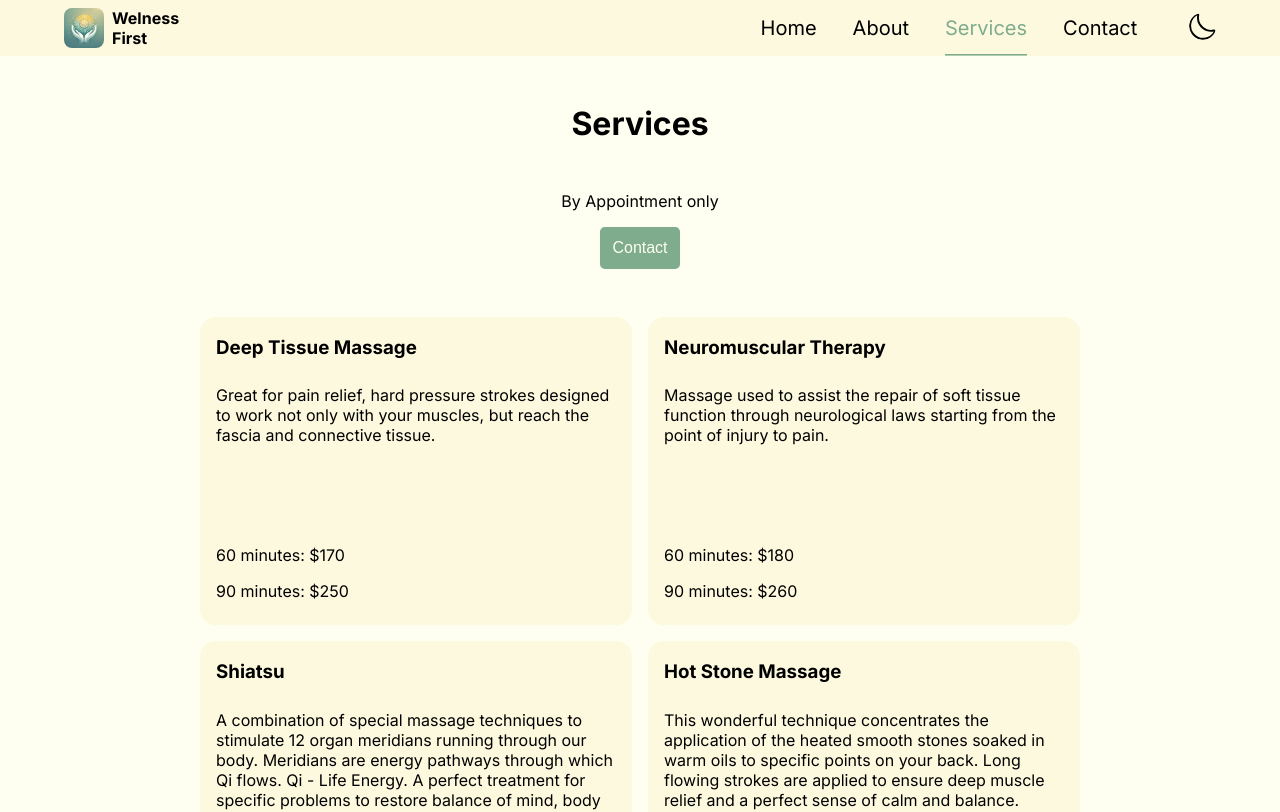
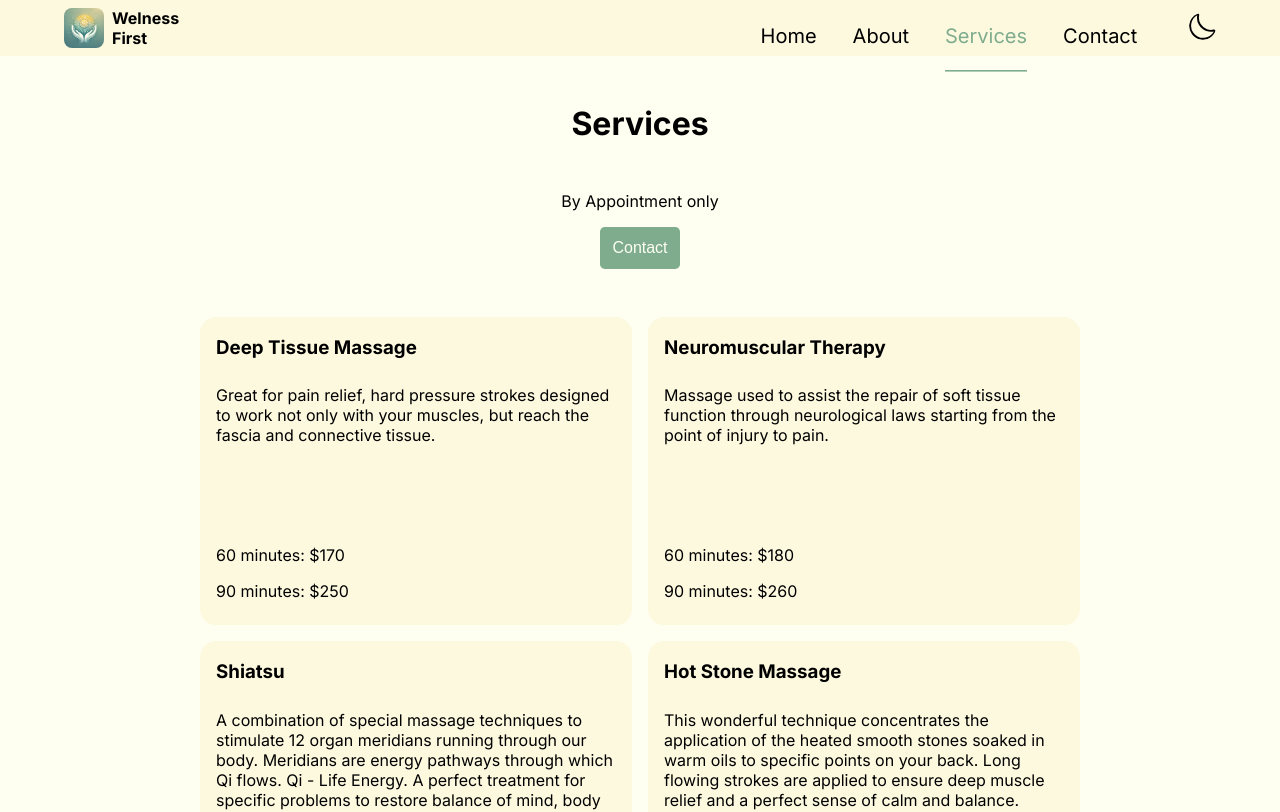
Before and after one commit to VladimirBoro/WelnessFirst, a React (Create React App) app: page /services in a window 1280 px wide. Shown: the top 812 px of the page. Built offline with nearby package versions, Linux system fonts and the light colour scheme.

Commit message:
media query break point update

```diff
--- a/src/components/nav/nav.module.css
+++ b/src/components/nav/nav.module.css
@@ -77,7 +77,7 @@
     flex-direction: column;
     gap: 0.75em;
     justify-content: left;
-    padding: 0.5em 0 0 1em;
+    padding: 1.5em 0 0 1em;
     height: 100vh;
     width: 60vw;
     background-color: var(--bar-bg-color);
@@ -105,7 +105,7 @@
 }
 
 /* HAMBURGER GONE AND NAV BAR ON TOP */
-@media (min-width: 75em) {
+@media (min-width: 63em) {
     #hamburgerIcon {
         display: none;
     }
@@ -120,7 +120,7 @@
         transition: none;
         width: 100%;
         padding-right: 2em;
-        height: 3.5em;
+        height: 4.5em;
     }
 
     #links.hidden {
--- a/src/components/review.module.css
+++ b/src/components/review.module.css
@@ -21,7 +21,7 @@
     margin: 0.5em 0 0 0;
 }
 
-@media (min-width: 75em) {
+@media (min-width: 63em) {
     .review {
         width: 35%;
         height: auto;
--- a/src/components/service.module.css
+++ b/src/components/service.module.css
@@ -23,7 +23,7 @@
     }
 }
 
-@media (min-width: 75em) {
+@media (min-width: 63em) {
     .contents {
         height: 15em;
     }
--- a/src/index.css
+++ b/src/index.css
@@ -71,7 +71,7 @@ button:active {
   background-color: var(--button-hover-bg-color);
 }
 
-@media (min-width: 75em) {
+@media (min-width: 63em) {
   button {
     transition: background-color 0.25s ease-in-out;
   }
--- a/src/pages/contact.module.css
+++ b/src/pages/contact.module.css
@@ -47,7 +47,7 @@
     margin-bottom: 4em;
 }
 
-@media (min-width: 75em) {
+@media (min-width: 63em) {
     #contact {
         height: 100%;
         justify-content: center;
--- a/src/pages/home.module.css
+++ b/src/pages/home.module.css
@@ -147,7 +147,7 @@
 }
 
 /* MEDIA Qs */
-@media (min-width: 75em) {
+@media (min-width: 63em) {
     #hero {
         height: 40em;
     }
@@ -191,7 +191,6 @@
 
     #collage {
         grid-template-columns: repeat(3, 1fr);
-        /* grid-template-rows: repeat(2, 1fr); */
     }
 
     #collage img {
--- a/src/pages/service/services.module.css
+++ b/src/pages/service/services.module.css
@@ -29,7 +29,7 @@
     margin-top: 1.5em;
 }
 
-@media (min-width: 75em) {
+@media (min-width: 63em) {
     #servicesList {
         width: 55em;
         grid-template-columns: repeat(2, 1fr);
```
